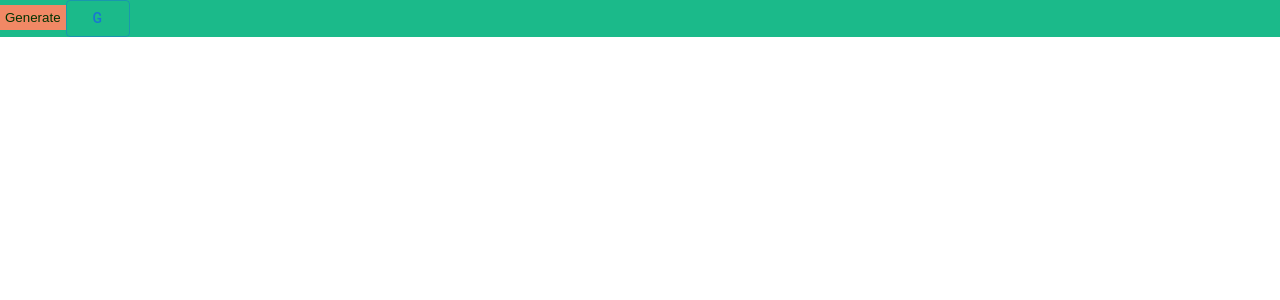
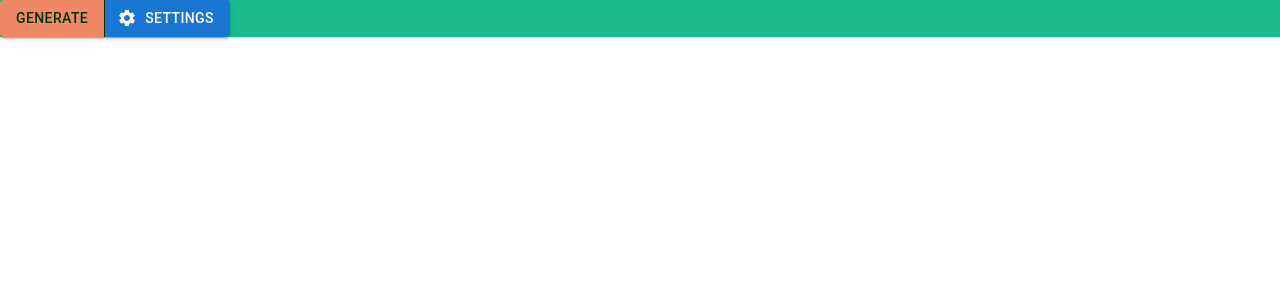
Before and after one commit to josh-W42/ShadeShift, a React (Vite) app in the folder client/: page / in a window 1280 px wide. Shown: the top 300 px of the page. Built offline with nearby package versions, Linux system fonts and the light colour scheme.

Commit message:
Groupped the Generate button and settings button into a button group

```diff
--- a/client/src/components/DebouncedInput/component.tsx
+++ b/client/src/components/DebouncedInput/component.tsx
@@ -1,5 +1,5 @@
 import { Input, InputProps } from '@mui/material';
-import { ChangeEvent, useRef, useState } from 'react';
+import { ChangeEvent, useRef } from 'react';
 
 type DebounceProps = {
   handleDebounce: (value: string) => void;
--- a/client/src/components/PaletteGenModal/component.tsx
+++ b/client/src/components/PaletteGenModal/component.tsx
@@ -17,6 +17,7 @@ import ShuffleOnIcon from '@mui/icons-material/ShuffleOn';
 import { FC } from 'react';
 import { GenConfig, GenerationType } from '../../utils';
 import { DebounceInput } from '../DebouncedInput';
+import SettingsIcon from '@mui/icons-material/Settings';
 
 interface Props {
   modalOpen: [boolean, () => void];
@@ -45,8 +46,12 @@ export const PaletteGenModalComponent: FC<Props> = ({
   return (
     <>
       <Tooltip title="Generator Settings">
-        <Button variant="outlined" onClick={() => toggleOpen()}>
-          G
+        <Button
+          startIcon={<SettingsIcon />}
+          variant="contained"
+          onClick={() => toggleOpen()}
+        >
+          Settings
         </Button>
       </Tooltip>
       <Dialog
--- a/client/src/components/TopNavBar/component.tsx
+++ b/client/src/components/TopNavBar/component.tsx
@@ -2,6 +2,7 @@ import { FunctionComponent } from 'react';
 import { Theme } from '../../utils';
 import { Link } from 'react-router-dom';
 import { PaletteGenModal } from '../PaletteGenModal';
+import { Button, ButtonGroup } from '@mui/material';
 
 interface Props {
   theme: Theme;
@@ -14,8 +15,9 @@ export const TopNavBarComponent: FunctionComponent<Props> = ({
 }) => {
   return (
     <div id="topNavBar" style={{ backgroundColor: theme.primary }}>
+      <ButtonGroup variant="contained">
         <Link to={genUrl}>
-        <button
+          <Button
             style={{
               background: theme.tertiary,
               color: theme.darker,
@@ -23,9 +25,10 @@ export const TopNavBarComponent: FunctionComponent<Props> = ({
             }}
           >
             Generate
-        </button>
+          </Button>
         </Link>
         <PaletteGenModal />
+      </ButtonGroup>
     </div>
   );
 };
--- a/client/src/components/TopNavBar/navbar.css
+++ b/client/src/components/TopNavBar/navbar.css
@@ -0,0 +1,4 @@
+#topNavBar {
+  display: flex;
+  flex-direction: row;
+}
--- a/client/src/routes/Palette/palette.css
+++ b/client/src/routes/Palette/palette.css
@@ -1,6 +1,7 @@
 #colorContainer {
   display: flex;
   height: 95vh;
+  max-height: 95vh;
 }
 
 .colorBlock {
@@ -36,7 +37,8 @@ button {
 .shadeButton {
   width: 100%;
   border-radius: 0;
-  height: 100vh;
+  height: 100px;
+  padding: 0px;
 }
 
 .hoverHex {
```
Lines whose indentation alone changed are shown as unchanged.
